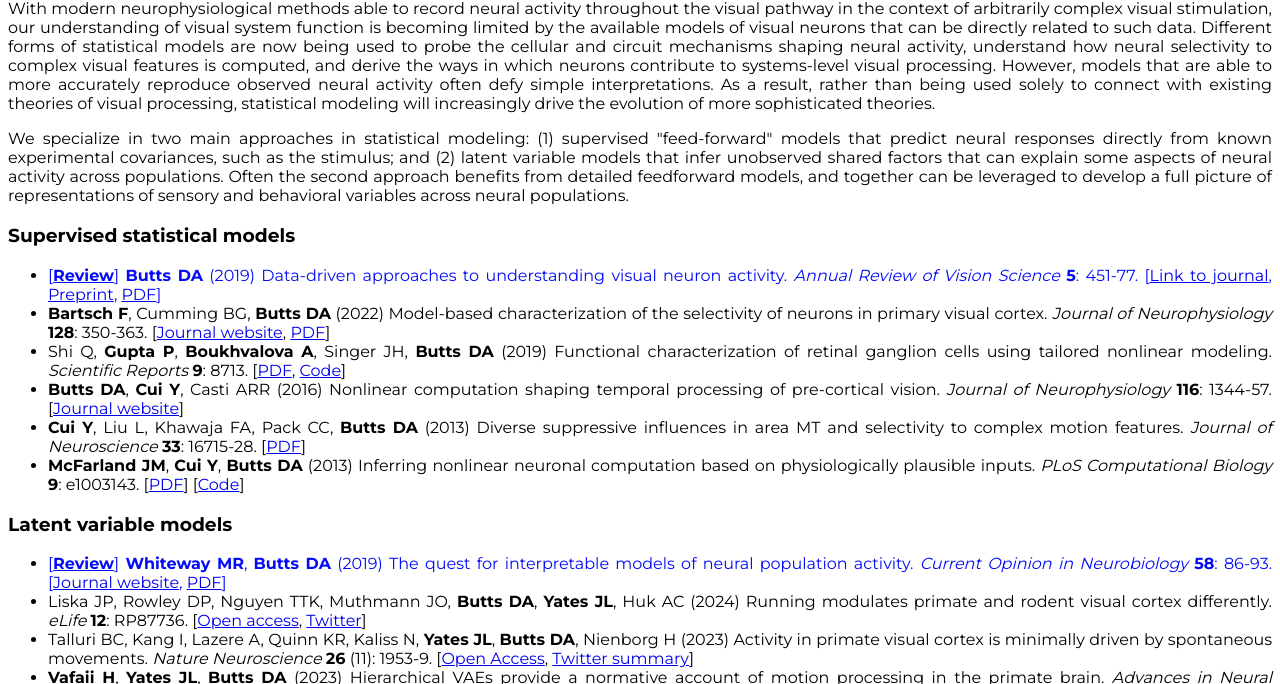
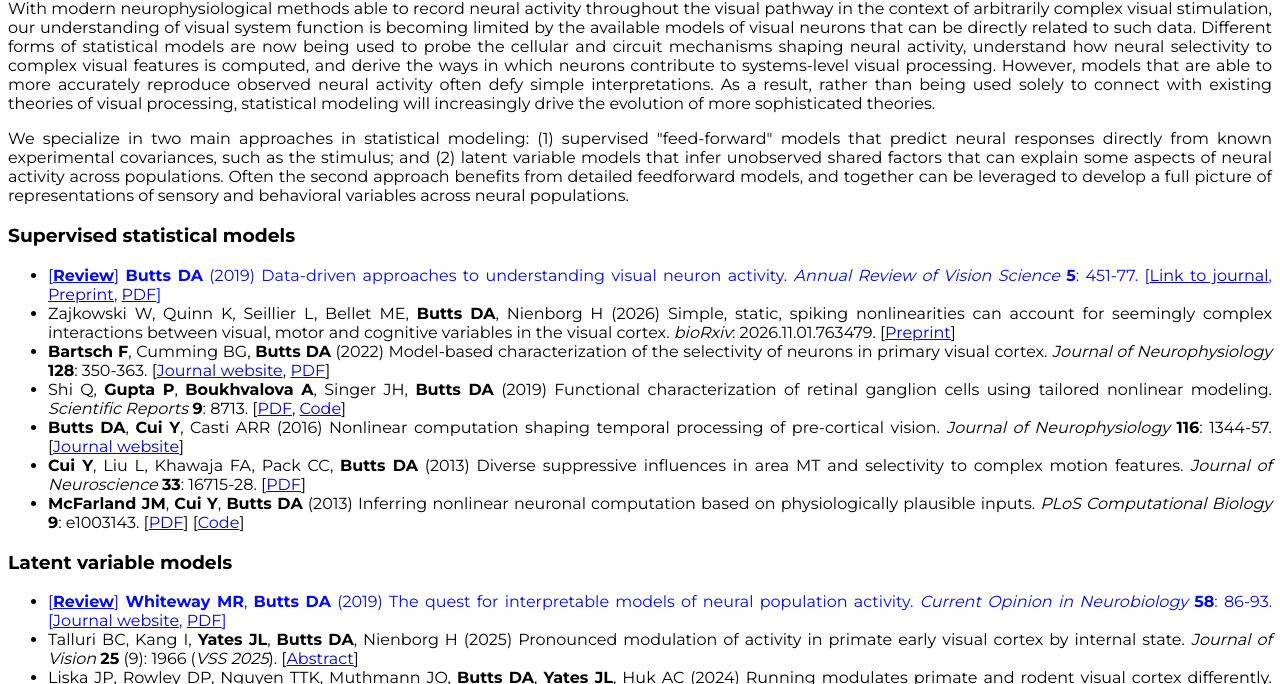
Before and after one commit to NeuroTheoryUMD/NeuroTheoryUMD.github.io, a plain HTML site: page ResearchPages/StatModels.html in a window 1280 px wide. Shown: the part 248-932 px from the top of the page. Drawn offline with Linux system fonts and the light colour scheme.

Commit message:
Small updates

```diff
--- a/ResearchPages/StatModels.html
+++ b/ResearchPages/StatModels.html
@@ -35,6 +35,7 @@
 			<h3>Supervised statistical models</h3>
 			<ul>
 				<li><span style="color:#030BF9">[<b><u>Review</u></b>] <b>Butts DA</b> (2019) Data-driven approaches to understanding visual neuron activity. <i>Annual Review of Vision Science</i> <b>5</b>: 451-77. [<a href="https://www.annualreviews.org/doi/abs/10.1146/annurev-vision-091718-014731" target="_blank" rel="noopener">Link to journal</a>, <a href="../PublicationFiles/ARVSpreprint.pdf">Preprint</a>, <a href="../PublicationFiles/Butts2019ARVS.pdf">PDF</a>]</span></li>
+				<li>Zajkowski W, Quinn K, Seillier L, Bellet ME, <b>Butts DA</b>, Nienborg H (2026) Simple, static, spiking nonlinearities can account for seemingly complex interactions between visual, motor and cognitive variables in the visual cortex. <i>bioRxiv</i>: 2026.11.01.763479. [<a href="https://www.biorxiv.org/content/10.64898/2026.11.01.763479v1" target="_blank" rel="noopener">Preprint</a>]</li>
 				<li><b>Bartsch F</b>, Cumming BG, <b>Butts DA</b> (2022) Model-based characterization of the selectivity of neurons in primary visual cortex. <i>Journal of Neurophysiology</i> <b>128</b>: 350-363. [<a href="https://journals.physiology.org/doi/abs/10.1152/jn.00416.2021" target="_blank" rel="noopener">Journal website</a>, <a href="../PublicationFiles/Bartsch2022.pdf">PDF</a>]</li>
 				<li>Shi Q, <b>Gupta P</b>, <b>Boukhvalova A</b>, Singer JH, <b>Butts DA</b> (2019) Functional characterization of retinal ganglion cells using tailored nonlinear modeling. <i>Scientific Reports</i> <b>9</b>: 8713. [<a href="https://www.nature.com/articles/s41598-019-45048-8" target="_blank" rel="noopener">PDF</a>, <a href="https://github.com/dbutts/sNIMclass" target="_blank" rel="noopener">Code</a>]</li>
 				<li><b>Butts DA</b>, <b>Cui Y</b>, Casti ARR (2016) Nonlinear computation shaping temporal processing of pre-cortical vision. <i>Journal of Neurophysiology</i> <b>116</b>: 1344-57. [<a href="http://jn.physiology.org/content/116/3/1344" target="_blank" rel="noopener">Journal website</a>]</li>
@@ -44,6 +45,7 @@
 		<h3>Latent variable models</h3>
 			<ul>
 				<li><span style="color:#030BF9">[<b><u>Review</u></b>] <b>Whiteway MR</b>, <b>Butts DA</b> (2019) The quest for interpretable models of neural population activity. <i>Current Opinion in Neurobiology</i> <b>58</b>: 86-93. [<a href="https://www.sciencedirect.com/science/article/pii/S0959438818302125" target="_blank" rel="noopener">Journal website</a>, <a href="../PublicationFiles/Whiteway2019coin.pdf">PDF</a>]</span></li>
+				<li>Talluri BC, Kang I, <b>Yates JL</b>, <b>Butts DA</b>, Nienborg H (2025) Pronounced modulation of activity in primate early visual cortex by internal state. <i>Journal of Vision</i> <b>25</b> (9): 1966 (<i>VSS 2025</i>). [<a href="https://jov.arvojournals.org/article.aspx?articleid=2810145" target="_blank" rel="noopener">Abstract</a>]</li>
 				<li>Liska JP, Rowley DP, Nguyen TTK, Muthmann JO, <b>Butts DA</b>, <b>Yates JL</b>, Huk AC (2024) Running modulates primate and rodent visual cortex differently. <i>eLife</i> <b>12</b>: RP87736. [<a href="https://elifesciences.org/articles/87736" target="_blank" rel="noopener">Open access</a>, <a href="https://x.com/anne_churchland/status/1536764949845798913" target="_blank" rel="noopener">Twitter</a>]</li>
 				<li>Talluri BC, Kang I, Lazere A, Quinn KR, Kaliss N, <b>Yates JL</b>, <b>Butts DA</b>, Nienborg H (2023) Activity in primate visual cortex is minimally driven by spontaneous movements. <i>Nature Neuroscience</i> <b>26</b> (11): 1953-9. [<a href="https://www.nature.com/articles/s41593-023-01459-5" target="_blank" rel="noopener">Open Access</a>, <a href="https://twitter.com/nienborglab/status/1570095570903244800" target="_blank" rel="noopener">Twitter summary</a>]</li>
 				<li><b>Vafaii H</b>, <b>Yates JL</b>, <b>Butts DA</b> (2023) Hierarchical VAEs provide a normative account of motion processing in the primate brain. <i>Advances in Neural Information Processing Systems</i> <b>36</b>. [<a href="https://doi.org/10.52202/075280-2002" target="_blank" rel="noopener">Proceedings</a>, <a href="https://twitter.com/hadivafaii/status/1707780185511059629" target="_blank" rel="noopener">Twitter</a>]</li>
```
Also changed, not shown: ResearchPages/Modulation.html (+1 -1 lines), publications.html (+1 -1 lines).
